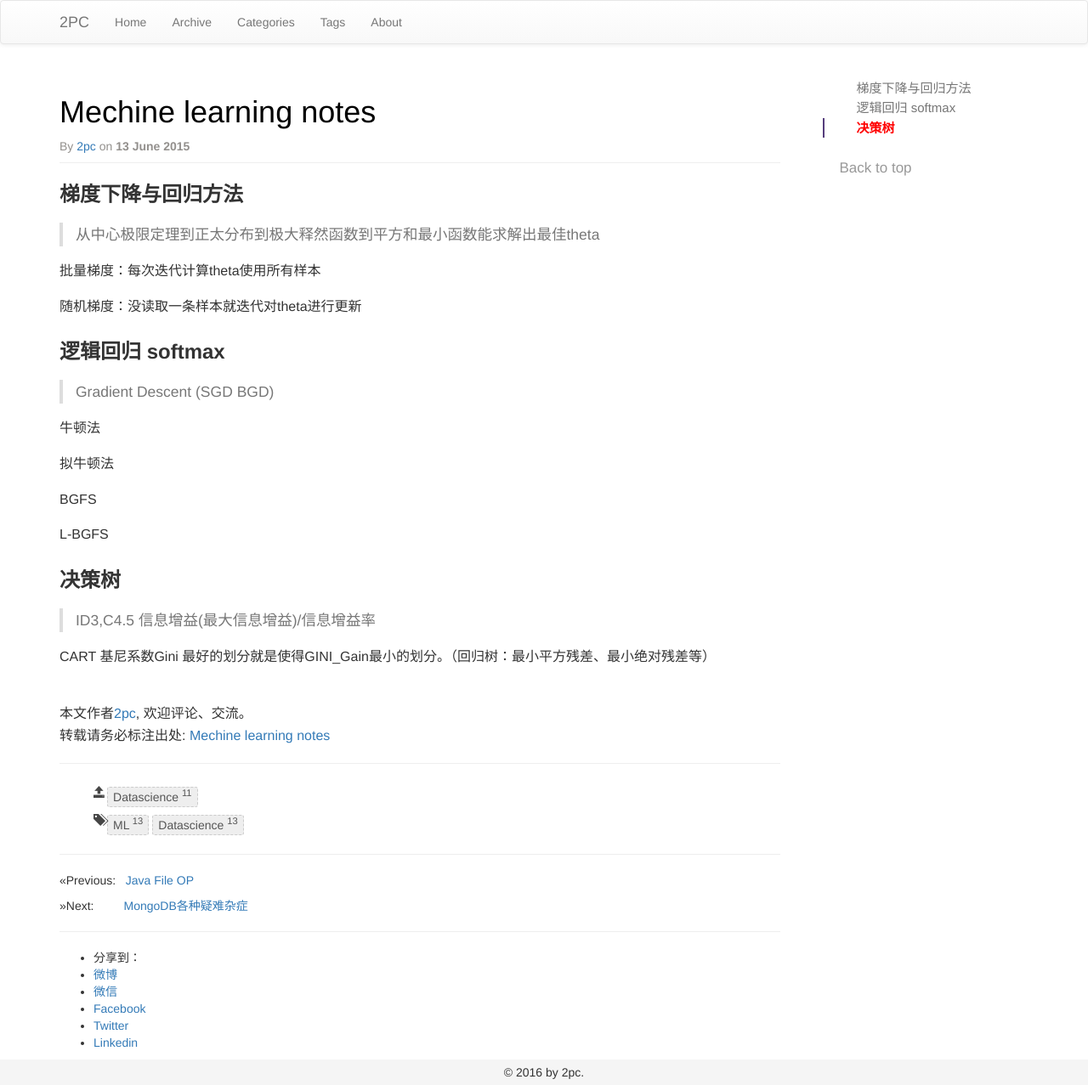
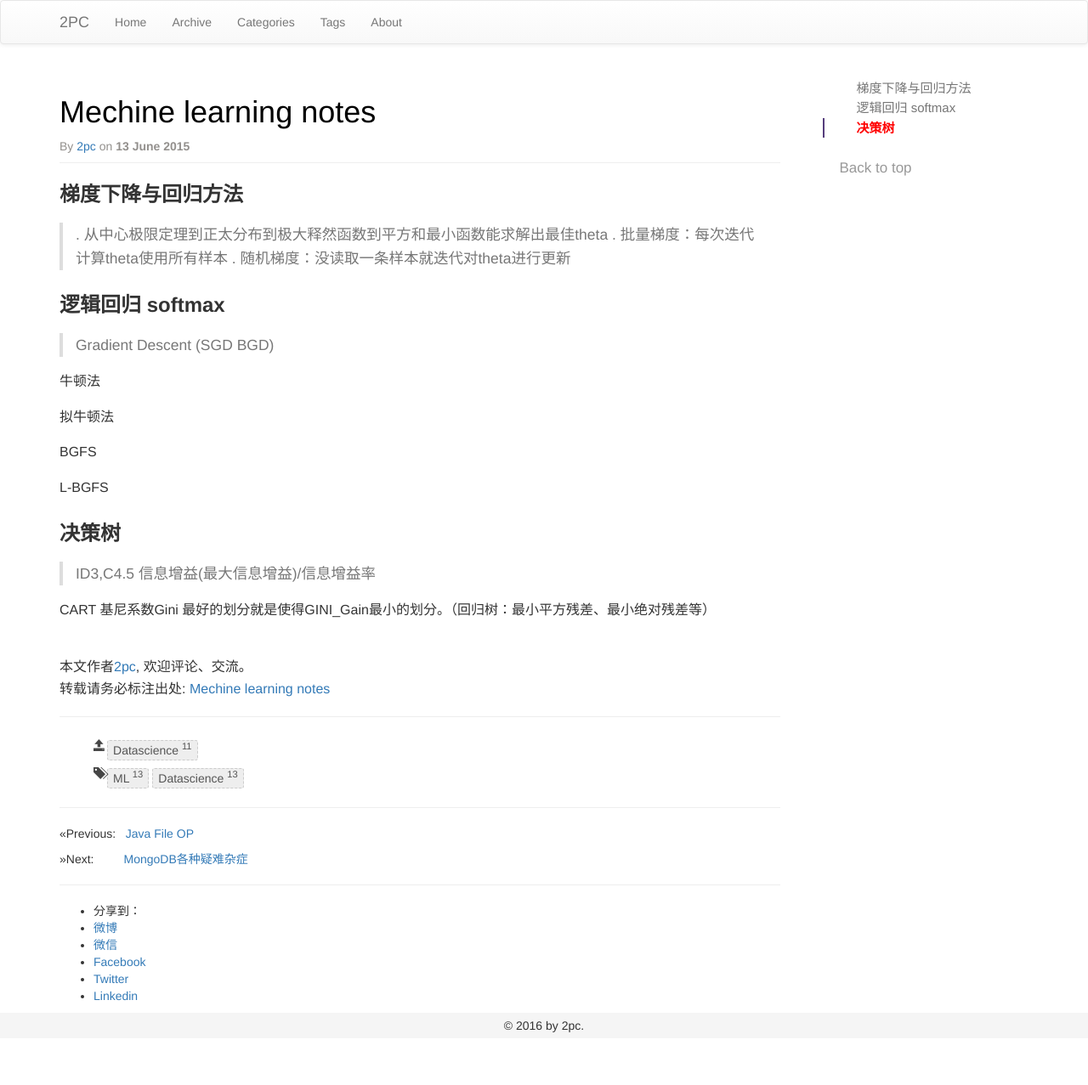
Before and after one commit to luyee/2pc.github.io, a Jekyll site: the page built from _posts/datascience/2015-06-13-ML.md, in a window 1280 px wide. Shown: the whole page at 85% size. Built offline with Jekyll 4.4.1, drawn with Linux system fonts in a browser that asks for light colours; comment, search, counter and statistics services are not loaded; after the commit the page ends 1222 px from its top, so only the background shows below that.

Commit message:
Update 2015-06-13-ML.md

```diff
--- a/_posts/datascience/2015-06-13-ML.md
+++ b/_posts/datascience/2015-06-13-ML.md
@@ -10,11 +10,9 @@ tags: ["ML","Datascience"]
 ### 梯度下降与回归方法
 
 >
-从中心极限定理到正太分布到极大释然函数到平方和最小函数能求解出最佳theta
-
-批量梯度：每次迭代计算theta使用所有样本
-
-随机梯度：没读取一条样本就迭代对theta进行更新
+. 从中心极限定理到正太分布到极大释然函数到平方和最小函数能求解出最佳theta
+. 批量梯度：每次迭代计算theta使用所有样本
+. 随机梯度：没读取一条样本就迭代对theta进行更新
 
 
 
```
